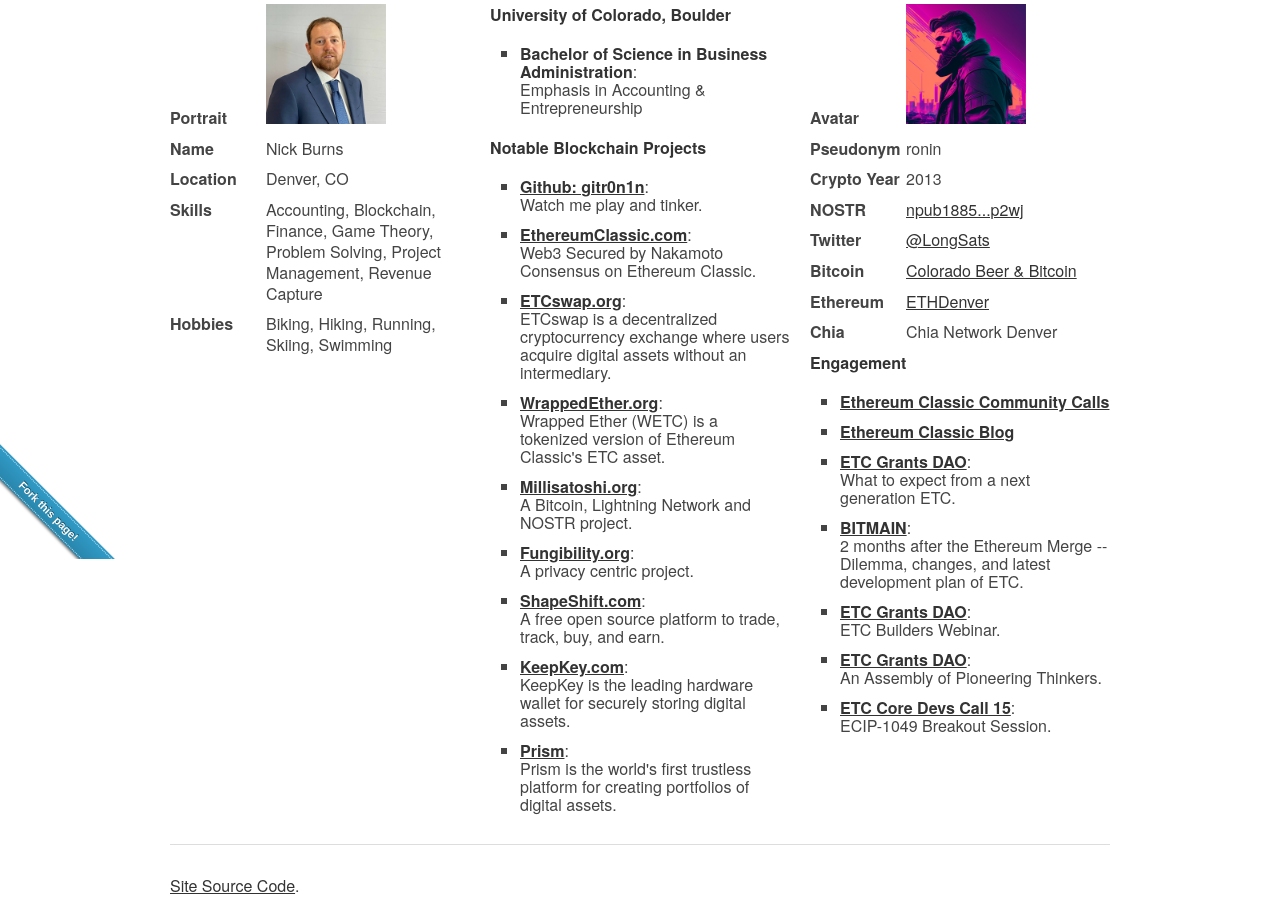
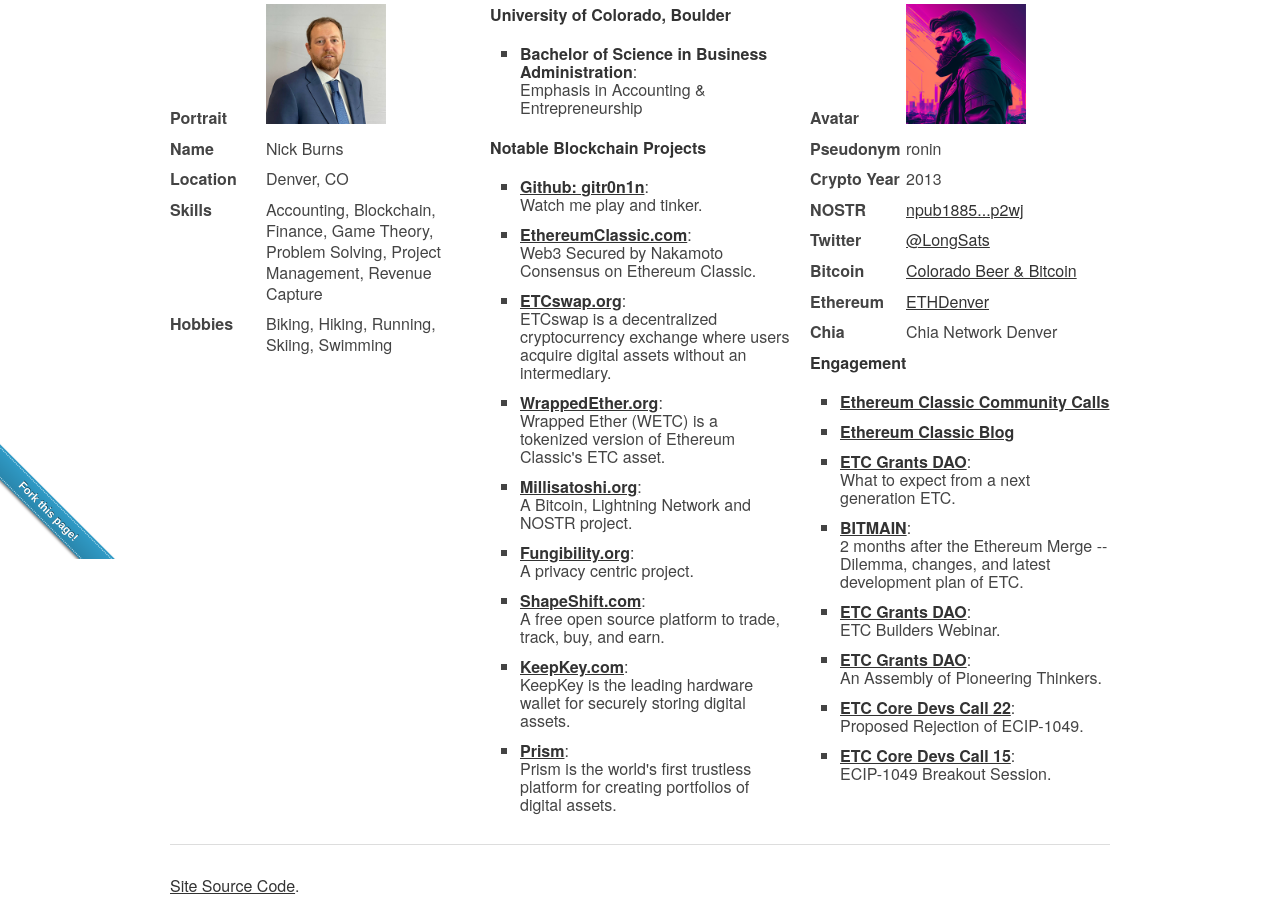
Before and after one commit to gitr0n1n/r0n1n.org, a plain HTML site: page index.html in a window 1280 px wide. Shown: the part 241-1138 px from the top of the page. Drawn offline with Linux system fonts and the light colour scheme.

Commit message:
Update index.html

```diff
--- a/index.html
+++ b/index.html
@@ -124,6 +124,7 @@
           <li><strong><a href="https://twitter.com/BITMAINtech/status/1600281530370490369" target="_blank">BITMAIN</a></strong>:<br>2 months after the Ethereum Merge -- Dilemma, changes, and latest development plan of ETC.</li>
           <li><strong><a href="https://twitter.com/ETCGrantsDao/status/1566808583618052101" target="_blank">ETC Grants DAO</a></strong>:<br>ETC Builders Webinar.</li>
           <li><strong><a href="https://twitter.com/ETCGrantsDao/status/1564621072485326852" target="_blank">ETC Grants DAO</a></strong>:<br>An Assembly of Pioneering Thinkers.</li>
+          <li><strong><a href="https://www.youtube.com/watch?v=lpdZgsAbPXo" target="_blank">ETC Core Devs Call 22</a></strong>:<br>Proposed Rejection of ECIP-1049.</li>
           <li><strong><a href="https://vimeo.com/464336957" target="_blank">ETC Core Devs Call 15</a></strong>:<br>ECIP-1049 Breakout Session.</li>
         </ul>
       </div>
```
